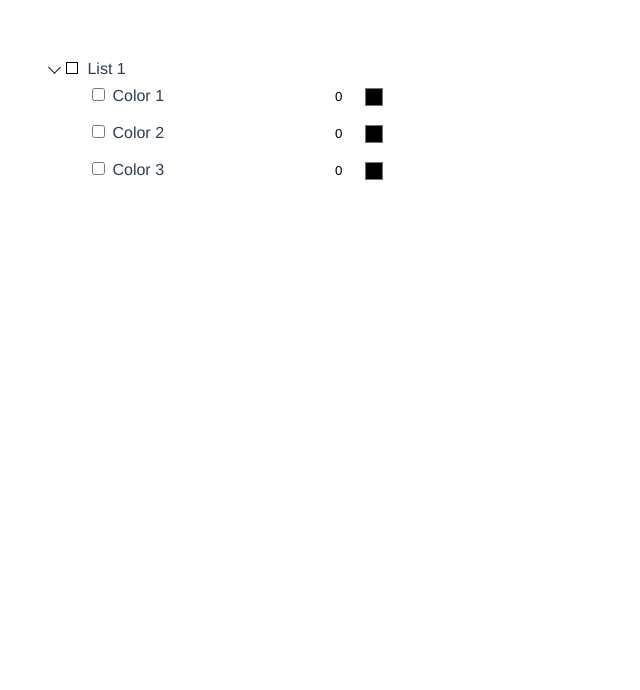
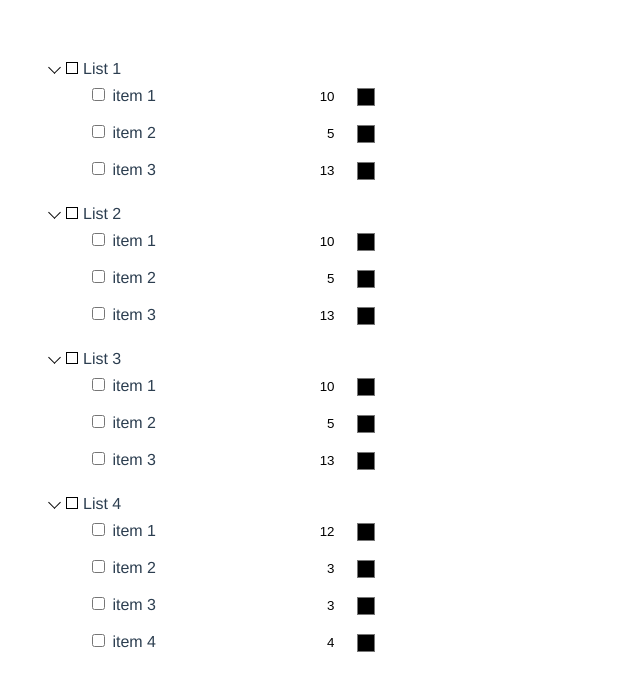
Before and after one commit to KOGIR0/color-lists, a Vue app: page / in a window 1280 px wide. Shown: the top 690 px of the page, without its empty margins (0-640 px from the left). Built offline with nearby package versions, Linux system fonts and the light colour scheme.

Commit message:
Added vuex

```diff
--- a/package.json
+++ b/package.json
@@ -10,7 +10,7 @@
   "dependencies": {
     "core-js": "^3.6.5",
     "vue": "^3.0.0",
-    "vuex": "^3.6.2"
+    "vuex": "^4.0.2"
   },
   "devDependencies": {
     "@vue/cli-plugin-babel": "~4.5.0",
--- a/src/App.vue
+++ b/src/App.vue
@@ -1,5 +1,5 @@
 <template>
-  <OpeningList />
+  <OpeningList v-for="list in listsOfColors" :listId="list.id" :key="list.id" :colorsList="list"/>
 </template>
 
 <script>
@@ -7,6 +7,11 @@ import OpeningList from "./components/OpeningList.vue";
 
 export default {
   name: "App",
+  data: function() {
+    return {
+      listsOfColors: this.$store.state.listsOfColors
+    }
+  },
   components: {
     OpeningList,
   },
--- a/src/components/ColorInput.vue
+++ b/src/components/ColorInput.vue
@@ -2,21 +2,33 @@
     <div>
         <input type="checkbox">
         <span class="checkbox-square"></span>
-        {{ name }}
-        <input v-model="number" type="number">
+        {{ color.name }}
+        <input v-model="colorNum" type="number">
         <input type="color">
     </div>
 </template>
 
 <script>
 export default {
-    data: function() {
-        return {
-            number: 0,
+    name: "ColorInput",
+    props: ['listId', 'color'],
+    computed: {
+        colorNum: {
+            get() {
+                return this.$props.color.ammount;
+            },
+            set(value) {
+                const listId = this.$props.listId;
+                const colorId = this.$props.color.id;
+                console.log(listId, colorId);
+                this.$store.commit('setColorValue', {
+                    listId,
+                    colorId,
+                    value
+                })
+            }
         }
-    },
-    name: "ColorInput",
-    props: ['name'],
+    }
 }
 </script>
 
--- a/src/components/OpeningList.vue
+++ b/src/components/OpeningList.vue
@@ -1,21 +1,23 @@
 <template>
   <ul>
     <div>
-        <i class="arrow"
+      <i
+        class="arrow"
         v-on:click="showList()"
-         v-bind:class="{ right: isActive, down: !isActive }"></i>
-        <i class="square-checkbox"
+        v-bind:class="{ right: isActive, down: !isActive }"
+      ></i>
+      <i
+        class="square-checkbox"
         v-bind:class="{ 'checkbox-checked': isChecked }"
-         v-on:click="toggleCheckbox()"></i>
-        <label>
-            List 1
-        </label>
+        v-on:click="toggleCheckbox()"
+      ></i>
+      <label> {{colorsList.name}} </label>
+      <ul class="dropdown-list" v-bind:class="{ active: isActive }">
+        <li v-for="color in colorsList.colors" :key="color.id">
+          <ColorInput :listId="listId" :color="color"/>
+        </li>
+      </ul>
     </div>
-    <ul class="dropdown-list" v-bind:class="{ active: isActive }">
-        <li><ColorInput name="Color 1"/></li>
-        <li><ColorInput name="Color 2"/></li>
-        <li><ColorInput name="Color 3"/></li>
-    </ul>
   </ul>
 </template>
 
@@ -24,23 +26,24 @@ import ColorInput from "./ColorInput.vue";
 
 export default {
   name: "OpeningList",
-    data: function() {
+  props: ["colorsList", "listId"],
+  data: function () {
     return {
       isActive: false,
-        isChecked: false
+      isChecked: false,
     };
   },
   components: {
     ColorInput,
   },
   methods: {
-        showList: function() {
+    showList: function () {
       this.isActive = !this.isActive;
     },
-        toggleCheckbox: function() {
+    toggleCheckbox: function () {
       this.isChecked = !this.isChecked;
-        }
-    }
+    },
+  },
 };
 </script>
 
--- a/src/store.js
+++ b/src/store.js
@@ -7,18 +7,21 @@ const initialState = [
         colors: [
             {
                 id: "1",
+                name: "item 1",
                 ammount: 10,
                 value: "red",
                 checked: false
             },
             {
                 id: "2",
+                name: "item 2",
                 ammount: 5,
                 value: "green",
                 checked: false
             },
             {
                 id: "3",
+                name: "item 3",
                 ammount: 13,
                 value: "blue",
                 checked: false
@@ -31,18 +34,21 @@ const initialState = [
         colors: [
             {
                 id: "1",
+                name: "item 1",
                 ammount: 10,
                 value: "red",
                 checked: false
             },
             {
                 id: "2",
+                name: "item 2",
                 ammount: 5,
                 value: "green",
                 checked: false
             },
             {
                 id: "3",
+                name: "item 3",
                 ammount: 13,
                 value: "blue",
                 checked: false
@@ -55,18 +61,21 @@ const initialState = [
         colors: [
             {
                 id: "1",
+                name: "item 1",
                 ammount: 10,
                 value: "red",
                 checked: false
             },
             {
                 id: "2",
+                name: "item 2",
                 ammount: 5,
                 value: "green",
                 checked: false
             },
             {
                 id: "3",
+                name: "item 3",
                 ammount: 13,
                 value: "blue",
                 checked: false
@@ -79,24 +88,28 @@ const initialState = [
         colors: [
             {
                 id: "1",
+                name: "item 1",
                 ammount: 12,
                 value: "yellow",
                 checked: false
             },
             {
                 id: "2",
+                name: "item 2",
                 ammount: 3,
                 value: "green",
                 checked: false
             },
             {
                 id: "3",
+                name: "item 3",
                 ammount: 3,
                 value: "blue",
                 checked: false
             },
             {
                 id: "4",
+                name: "item 4",
                 ammount: 4,
                 value: "orange",
                 checked: false
@@ -112,6 +125,7 @@ const initialState = [
         colors: [
             Color: {
                 id: String,
+                name: String,
                 ammount: number,
                 value: rgb,
                 checked: bool
@@ -122,18 +136,18 @@ const initialState = [
 const store = createStore({
     state () {
       return {
-        ColorLists: []
+        listsOfColors: initialState
       }
     },
     mutations: {
-      setColorValue(state, {ListId, ColorId, ColorValue}) {
-        let colors = ColorLists.find((list) => list.id === ListId);
-        let color = colors.find((color) => color.id == ColorId);
-        color.ammount = ColorValue;
+      setColorValue(state, {listId, colorId, value}) {
+        let colors = state.listsOfColors.find((list) => list.id === listId).colors;
+        let color = colors.find((color) => color.id == colorId);
+        color.ammount = value;
       },
-      toggleColor(state, {ListId, ColorId}) {
-        let colors = this.state.ColorLists.find((list) => list.id === ListId);
-        let color = colors.find((color) => color.id == ColorId);
+      toggleColor(state, {listId, colorId}) {
+        let colors = this.state.listsOfColors.find((list) => list.id === listId).colors;
+        let color = colors.find((color) => color.id == colorId);
         color.checked = !color.checked;
       }
     }
```
Also changed, not shown: 1 other file (tests, documents, lock files or other folders). Lines whose indentation alone changed are shown as unchanged.
